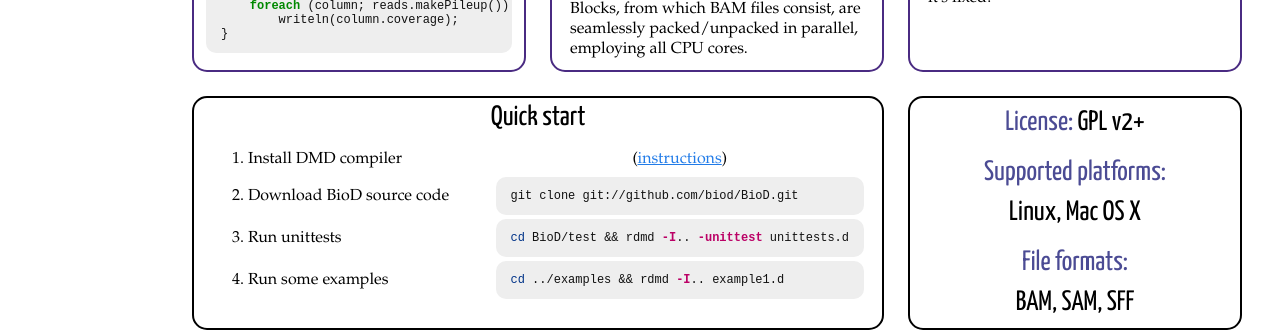
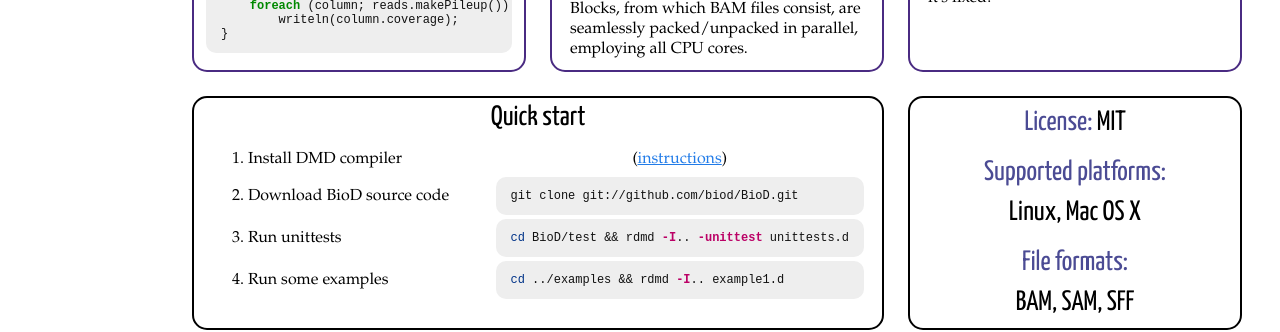
Before and after one commit to george-githinji/biod.github.com, a Jekyll site: the page built from index.html, in a window 1280 px wide. Shown: the part 292-624 px from the top of the page. Built offline with Jekyll 4.4.1, drawn with Linux system fonts in a browser that asks for light colours; Markdown is read by kramdown in place of the engine named in the settings.

Commit message:
fix license

```diff
--- a/index.html
+++ b/index.html
@@ -82,7 +82,7 @@
 
         <section id="info">
             <section class="info-block">
-            <section class="cword kword">License: <font color="black">GPL v2+</font></section>
+            <section class="cword kword">License: <font color="black">MIT</font></section>
             </section>
             <section class="info-block">
                 <section class="cword kword">Supported platforms:</section>
```
